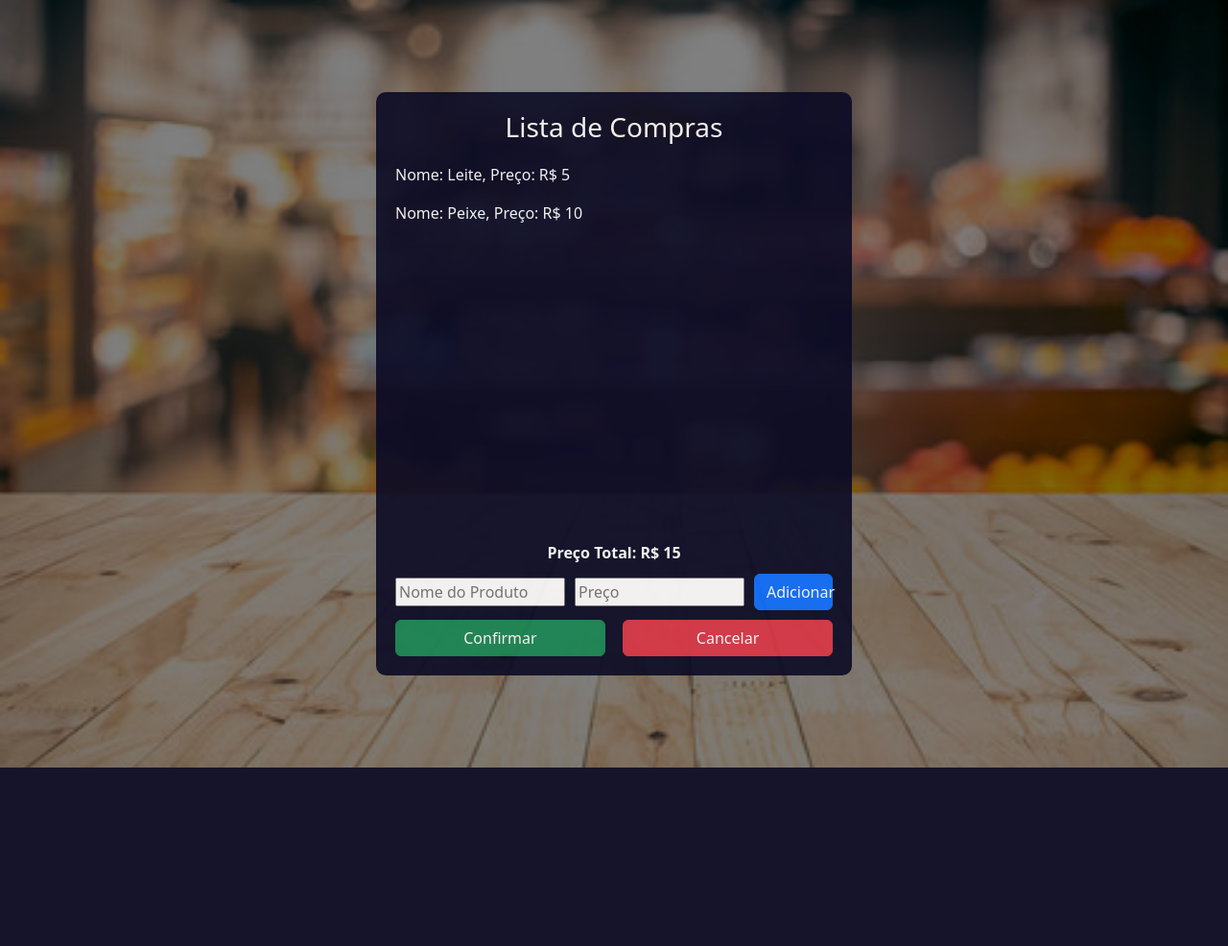
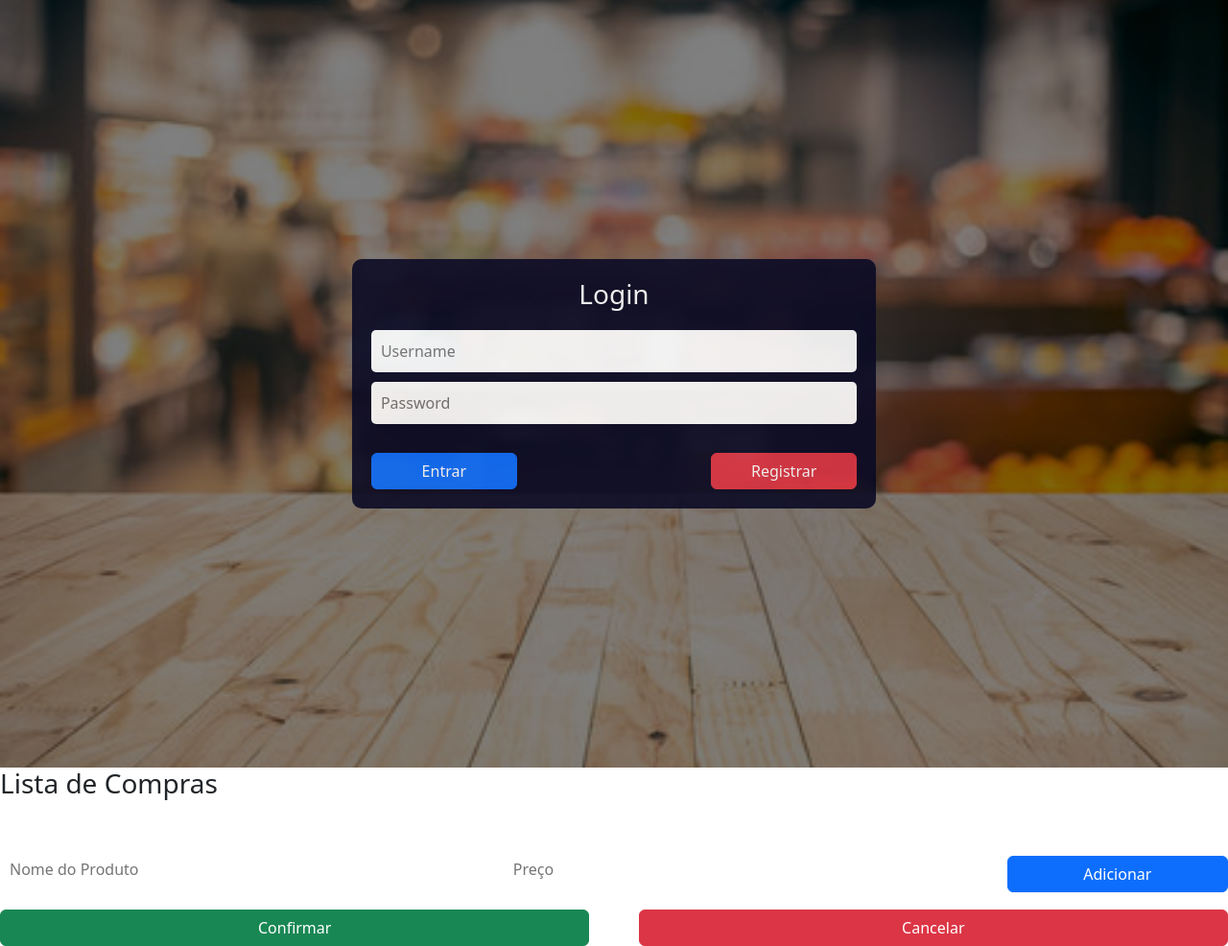
Before and after one commit to willian2802/lista-de-compras, a Flask app: page / in a window 1280 px wide. Shown: the whole page at 96% size. Before the commit the page ends 800 px from the top, so only its background shows below. Run offline with Flask 3, Linux system fonts and the light colour scheme; parts of the project's set-up code (start-up, migrations or seed data) failed here and were passed over.

Commit message:
login system is up

```diff
--- a/python_flask/MongoDB.py
+++ b/python_flask/MongoDB.py
@@ -1,11 +1,20 @@
+from flask import jsonify, session, redirect, url_for
 from pymongo.mongo_client import MongoClient
 from pymongo.server_api import ServerApi
 from bson.objectid import ObjectId
+import datetime
+
+
 
 uri = "mongodb+srv://williansouza11922:Herika40@cluster0.ajgv5lu.mongodb.net/?retryWrites=true&w=majority&appName=Cluster0"
 
 # Create a new client and connect to the server
 client = MongoClient(uri, server_api=ServerApi('1'))
+
+db = client['sample_mflix']
+users_collection = db['Market_users']
+shopping_history_collection = db['market_history']
+
 
 def connect_to_mongo():
     # Selecionar o banco de dados
@@ -22,7 +31,23 @@
 
 def insert_list(insert_list):
 
-    db = client['sample_mflix']
     collection = db['Market_List']
 
     collection.insert_many(insert_list)
+
+# Login e registro de usuário
+
+def register_user(username, password):
+    # Lógica de registro
+    db = client['sample_mflix']
+    collection = db['Market_users']
+
+    collection.insert_one({'username': username, 'password': password})
+    return "Usário registrado com sucesso"
+
+def login_user(username, password):
+    # Lógica de login
+    user = users_collection.find_one({"username": username, "password": password})
+
+    session['user_id'] = str(user['_id'])
+    return jsonify({"message": "Login bem-sucedido"})
--- a/python_flask/app.py
+++ b/python_flask/app.py
@@ -1,22 +1,90 @@
-from flask import Flask, render_template, request
+from flask import Flask, render_template, request,jsonify, session, redirect, url_for
 
-from MongoDB import insert_list
+from pymongo import MongoClient
+from bson.objectid import ObjectId
+from pymongo.server_api import ServerApi
+
+from MongoDB import register_user, login_user
+
 
 app = Flask(__name__)
+
+
+# Configura a chave secreta
+app.secret_key = 'sua_chave_secreta'  # Necessária para sessões seguras
+
+# Conecta ao MongoDB
+uri = "mongodb+srv://williansouza11922:Herika40@cluster0.ajgv5lu.mongodb.net/?retryWrites=true&w=majority&appName=Cluster0"
+
+# Create a new client and connect to the server
+client = MongoClient(uri, server_api=ServerApi('1'))
+
+db = client['sample_mflix']
+users_collection = db['Market_users']
+shopping_history_collection = db['market_history']
+
+
+# login e verifica se o usuário existe no DB
+@app.route('/Just_login', methods=['POST'])
+def handle_login_register():
+    action = request.form.get('action')
+    username = request.form.get('username')
+    password = request.form.get('password')
+
+    # verifica se os campos foram preenchidos
+    if username is None or password is None:
+        return 'Por favor, preencha todos os campos!'
+    else:
+
+        if action == 'login':
+            return login_user(username, password)  # Função Python para login
+        elif action == 'register':
+            return register_user(username, password)  # Função Python para registro
+        else:
+            return redirect(url_for('index'))  # Redireciona para a página inicial ou outra página
 
 @app.route('/')
 def index():
     return render_template('index.html')
 
 
+# aqui que a lista vai ser enviada para o mongoDB
 @app.route('/process_list', methods=['POST'])
 def process_list():
-    # pega a lista enviada
-    lista_enviada = request.get_json()
+    data = request.json
+    user_id = data['user_id']  # No código real, substitua pelo ID do usuário logado na sessão
+    created_at = data['created_at']
+    items = data['items']
+    total_price = data['total_price']
 
-    # insere a lista no MongoDB
-    insert_list(lista_enviada)
-    return 'ok'
+    # Inserir a lista de compras no banco de dados
+    shopping_history_collection.insert_one({
+        "user_id": ObjectId(user_id),
+        "created_at": created_at,
+        "items": items,
+        "total_price": total_price
+    })
+
+    return jsonify({"message": "Lista de compras salva com sucesso!"})
+
+# historico de compras do usuario
+@app.route('/shopping_history', methods=['GET'])
+def shopping_history():
+    if 'user_id' not in session:
+        return jsonify({"message": "Usuário não autenticado"}), 401
+
+    user_id = ObjectId(session['user_id'])
+    history = shopping_history_collection.find({"user_id": user_id})
+
+    history_list = []
+    for record in history:
+        history_list.append({
+            "created_at": record['created_at'],
+            "items": record['items'],
+            "total_price": record['total_price']
+        })
+
+    return jsonify(history_list)
 
 
 if __name__ == '__main__':
--- a/python_flask/static/render.js
+++ b/python_flask/static/render.js
@@ -2,6 +2,9 @@
 
 const list_space = document.querySelector('.itens')
 const preco_total = document.querySelector('#preco_total')
+const box_space = document.querySelector('.basic_layout')
+
+
 
 lista_atual = [
     {
@@ -14,38 +17,70 @@
     }
 ]
 
+function exit_actual_list() {
+    box_space.innerHTML = ''
+}
+
+function render_list() {
+    list_space.innerHTML = ''
+
+    list_space.innerHTML = `
+    <!-- Cabeçalho -->
+<h3 class="header">Lista de Compras</h3>
+
+<!-- Lista de itens -->
+<div class="itens">
+    <!-- os itens vão ser renderizados aqui pelo render.js -->
+</div>
+
+<!-- Rodapé -->
+<div class="footer">
+    <p class="preco" id="preco_total"></p>
+    <form action="" class="form-container">
+        <input type="text" name="item_name" placeholder="Nome do Produto">
+        <input type="number" name="item_price" placeholder="Preço">
+        <button class="btn btn-primary" onclick="adicionarItem(event)">Adicionar</button>
+    </form >
+    <div class="buttons">
+        <button class="btn btn-success" onclick="enviar_Lista_Atual(event)">Confirmar</button>
+        <button class="btn btn-danger" onclick="exit_actual_list(event)">Cancelar</button>
+    </div>
+</div>
+`
+}
+
 
 function calcularTotal() {
     let total = 0
     lista_atual.forEach(element => {
-      total += parseFloat(element.price)
+        total += parseFloat(element.price)
     });
     return total
-  }
+}
 
-// gera a lista e atualizada o preço total
+// gera a lista e atualiza o preço total
 function gerarLista() {
 
     // Limpa o espaço de itens
     list_space.innerHTML = ''
 
-    // adiciona os itens
+    // Adiciona os itens
     lista_atual.forEach(element => {
-    list_space.innerHTML += `<p>Nome: ${element.name}, Preço: R$ ${element.price}</p>`
+        list_space.innerHTML += `<p>Nome: ${element.name}, Preço: R$ ${element.price}</p>`
     });
 
-    // atualizada o preço total
+    // Atualiza o preço total
     preco_total.innerHTML = `Preço Total: R$ ${calcularTotal()}`
 
 }
 
 function adicionarItem(event) {
-    // evita que o site seja reiniciado toda vez que o button submit e clicado
+    // Evita que o site seja reiniciado toda vez que o button submit é clicado
     event.preventDefault();
     let name = document.querySelector('input[name="item_name"]').value
     let price = document.querySelector('input[name="item_price"]').value
 
-    // verifica se o preço foi preenchido
+    // Verifica se o preço foi preenchido
     if (!price) {
         alert('Preencha no minimo o campo preço')
         return
@@ -58,22 +93,26 @@
 
 gerarLista()
 
-
-// Envia informaçoes para o servidor
-
-
+// Envia informações para o servidor
 function enviar_Lista_Atual() {
 
-    // pega a lista atual
-    let insert_list = lista_atual
+    // Pega a lista atual
+    let insert_list = {
+        user_id: "exemplo_user_id",  // Este ID será substituído pelo backend
+        created_at: new Date().toISOString(),
+        items: lista_atual,
+        total_price: calcularTotal()
+    };
 
-    // Envia informaçoes para o servidor
+    // Envia informações para o endereço que vai enviar para o DB
     fetch('http://127.0.0.1:5000/process_list', {
-
         method: 'POST',
         headers: {
             'Content-Type': 'application/json'
         },
         body: JSON.stringify(insert_list)
     })
+    .then(response => response.json())
+    .then(data => console.log(data))
+    .catch(error => console.error('Erro: erro no envio da lista_atual', error));
 }
--- a/python_flask/static/style.css
+++ b/python_flask/static/style.css
@@ -48,6 +48,14 @@
     margin-bottom: 20px;
 }
 
+input {
+    width: 100%;
+    padding: 10px;
+    margin-bottom: 10px;
+    border-radius: 5px;
+    border: none;
+}
+
 /* -----Footer----- */
 
 
@@ -90,3 +98,32 @@
 .form-container button {
     width: 18%; /* Ajuste conforme necessário */
 }
+
+
+/* ---------------------------- Login layout ---------------------------- */
+
+.login_layout {
+    display: flex;
+    flex-direction: column;
+    justify-content: space-between;
+    align-items: center;
+    background-color: black;
+    padding: 20px;
+    box-sizing: border-box;
+    border-radius: 10px;
+    background-color: rgb(11, 11, 37);
+    opacity: 0.9;
+}
+
+.login_layout button {
+    width: 30%;
+
+}
+
+
+.button-group {
+    display: flex;
+    justify-content: space-between; /* Garante que os botões fiquem nos extremos */
+    width: 100%; /* Ocupa toda a largura disponível */
+    margin-top: 20px; /* Espaço acima dos botões */
+}
--- a/python_flask/templates/index.html
+++ b/python_flask/templates/index.html
@@ -1,5 +1,5 @@
 <!DOCTYPE html>
-<html lang="en">
+<html lang="pt-br">
 <head>
     <meta charset="UTF-8">
     <meta name="viewport" content="width=device-width, initial-scale=1.0">
@@ -15,30 +15,23 @@
     <main>
         <div class="list_container">
 
-            <div class="basic_layout">
+            <div class="login_layout">
                 <!-- Cabeçalho -->
-                <h3 class="header">Lista de Compras</h3>
+                <h3 class="header">Login</h3>
 
-                <!-- Lista de itens -->
-                <div class="itens">
-                    <!-- os itens vão ser renderizados aqui pelo render.js -->
-                </div>
+                <!-- Login -->
+                <form action="/Just_login" method="POST">
+                    <div class="col">
+                        <input type="text" name="username" placeholder="Username">
+                        <input type="password" name="password" placeholder="Password">
+                        <div class="button-group">
+                            <button type="submit" name="action" value="login" class="btn btn-primary">Entrar</button>
+                            <button type="submit" name="action" value="register" class="btn btn-danger">Registrar</button>
+                        </div>
+                    </div>
+                </form>
 
-                <!-- Rodapé -->
-                <div class="footer">
-                    <p class="preco" id="preco_total"></p>
-                    <form action="" class="form-container">
-                        <input type="text" name="item_name" placeholder="Nome do Produto">
-                        <input type="number" name="item_price" placeholder="Preço">
-                        <button class="btn btn-primary" onclick="adicionarItem(event)">Adicionar</button>
-                    </form >
-                    <div class="buttons">
-                        <button class="btn btn-success" onclick="enviar_Lista_Atual(event)">Confirmar</button>
-                        <button class="btn btn-danger">Cancelar</button>
-                    </div>
-                </div>
-
-
+            </div>
         </div>
     </main>
 
@@ -60,3 +53,27 @@
                     </div>
                 </form>
             </div> -->
+
+
+
+<!-- Cabeçalho -->
+<h3 class="header">Lista de Compras</h3>
+
+<!-- Lista de itens -->
+<div class="itens">
+    <!-- os itens vão ser renderizados aqui pelo render.js -->
+</div>
+
+<!-- Rodapé -->
+<div class="footer">
+    <p class="preco" id="preco_total"></p>
+    <form action="" class="form-container">
+        <input type="text" name="item_name" placeholder="Nome do Produto">
+        <input type="number" name="item_price" placeholder="Preço">
+        <button class="btn btn-primary" onclick="adicionarItem(event)">Adicionar</button>
+    </form >
+    <div class="buttons">
+        <button class="btn btn-success" onclick="enviar_Lista_Atual(event)">Confirmar</button>
+        <button class="btn btn-danger" onclick="exit_actual_list(event)">Cancelar</button>
+    </div>
+</div>
```
